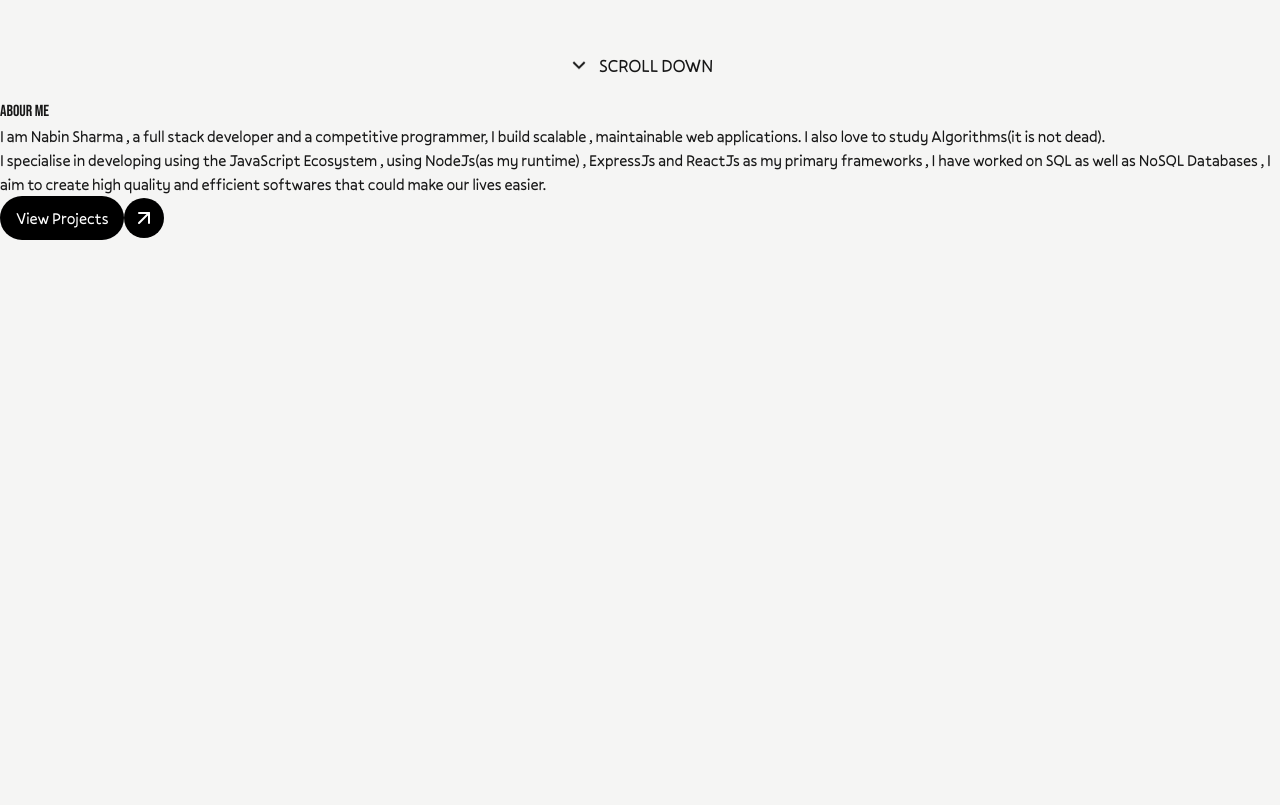
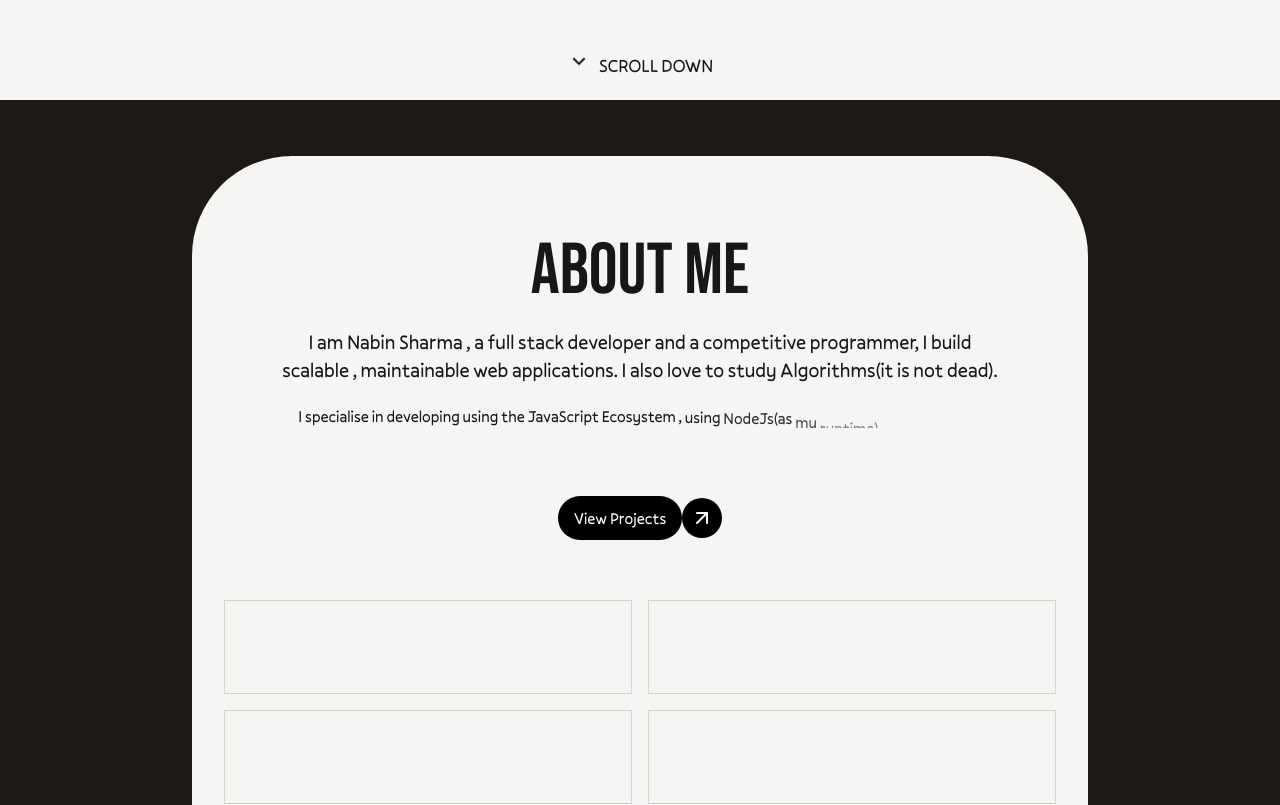
Before and after one commit to Nabin-09/gsap-portfolio, a Next.js app: page / in a window 1280 px wide. Shown: the part 700-1505 px from the top of the page. Before the commit the page ends 940 px from the top, so only its background shows below. Built offline with nearby package versions, Linux system fonts and the light colour scheme.

Commit message:
chore : designed and animated the hero section

```diff
--- a/components/About.tsx
+++ b/components/About.tsx
@@ -1,16 +1,57 @@
-import React from 'react'
+'use client'
+import {gsap , useGSAP , SplitText} from '@/lib/gsap-utils'
 import Button from './Button'
+import { useRef } from 'react'
+import { aboutStatusItmes } from '@/data/data'
 
 export default function About() {
-  return <section>
-    <div>
+
+    const containerRef = useRef<HTMLDivElement | null>(null);
+    const wrapperRef = useRef<HTMLDivElement | null>(null);
+
+    useGSAP(()=>{
+        const textSplit = SplitText.create('.text' , {
+            type : 'words , lines',
+            linesClass : 'text-line'
+        })
+        const textSplitTl = gsap.timeline({
+            scrollTrigger : {
+                trigger: '.about-wrapper',
+                start : 'top 50%'
+            }
+        })
+        textSplitTl.from(textSplit.words, {
+            yPercent : 100,
+            duration : 1,
+            stagger : 0.02 ,
+            ease : 'power2.inout'
+        })
+        const tl = gsap.timeline({
+            scrollTrigger : {
+                trigger : containerRef.current,
+                start : 'top center',
+                end : 'bottom center',
+                scrub : 1
+            }
+        })
+        tl.to(wrapperRef.current , {
+            maxWidth : '100%',
+            duration : 1,
+            ease : 'power3.out'
+        })
+    },{
+        scope : containerRef
+    })
+
+  return <section ref={containerRef} className='bg-stone-900  min-h-svh pt-14'>
+    <div className='text-center space-y-5 sm:space-y-7'>
         {/* Wrapper */}
-        <div className="">
-            <h2 className=''>Abour Me</h2>
-            <p>I am Nabin Sharma , a full stack developer and a competitive programmer,
+        <div ref={ wrapperRef} className=" about-wrapper bg-stone-100 mx-auto max-w-[90%] sm:max-w-[70%] py-20 h-dvh rounded-t-[100px] px-8 space-y-5">
+            <h2 className=' text text-4xl sm:text-5xl lg:text-7xl '>About Me</h2>
+            <p className='text text-lg lg:text-xl max-w-3xl mx-auto '>I am Nabin Sharma , a full stack developer and a competitive programmer,
             I build scalable , maintainable web applications. I also love to study Algorithms(it is not dead).
             </p>
-            <p>
+            <p className=' text max-w-3xl  mx-auto'>
                 I specialise in developing using the JavaScript Ecosystem , using NodeJs(as my runtime) ,
                 ExpressJs and ReactJs as my primary frameworks , I have worked on SQL as well as
                 NoSQL Databases , I aim to create high quality and efficient softwares that could make
@@ -20,6 +61,16 @@ export default function About() {
             <Button label='View Projects' />
             {/* Status */}
 
+            <div className="grid gap-4 sm:grid-cols-2 mt-10 max-w-4xl mx-auto">
+                {aboutStatusItmes.map(item => (
+                    <div key={item.id} className='border border-stone-300 p-4'>
+                        <span className=' text text-xl sm:text-2xl md:text-3xl font-bebasNeue'>
+                            {item.value}
+                        </span>
+                        <p className='text text-stone-600'>{item.label}</p>
+                    </div>
+                ))}
+            </div>
         </div>
     </div>
   </section>
```
